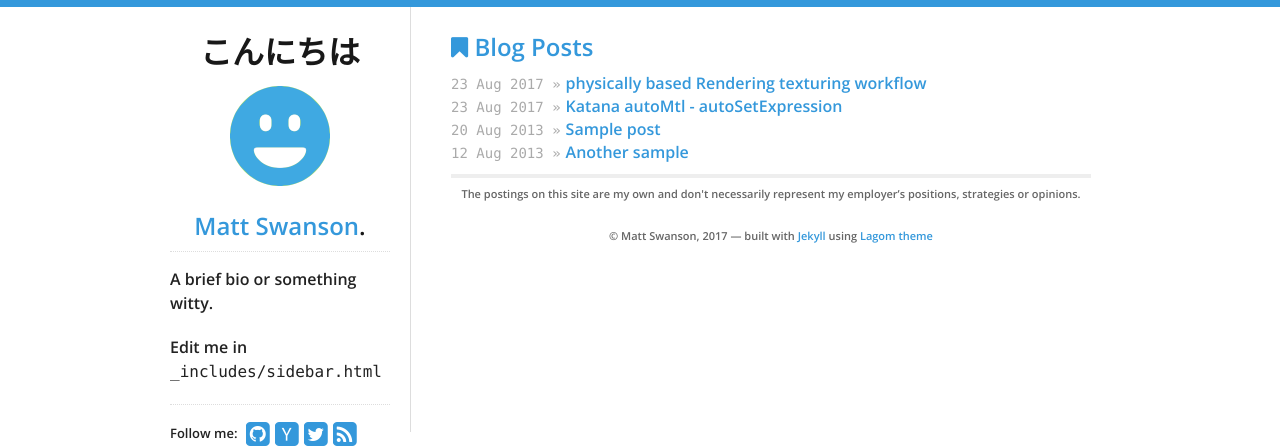
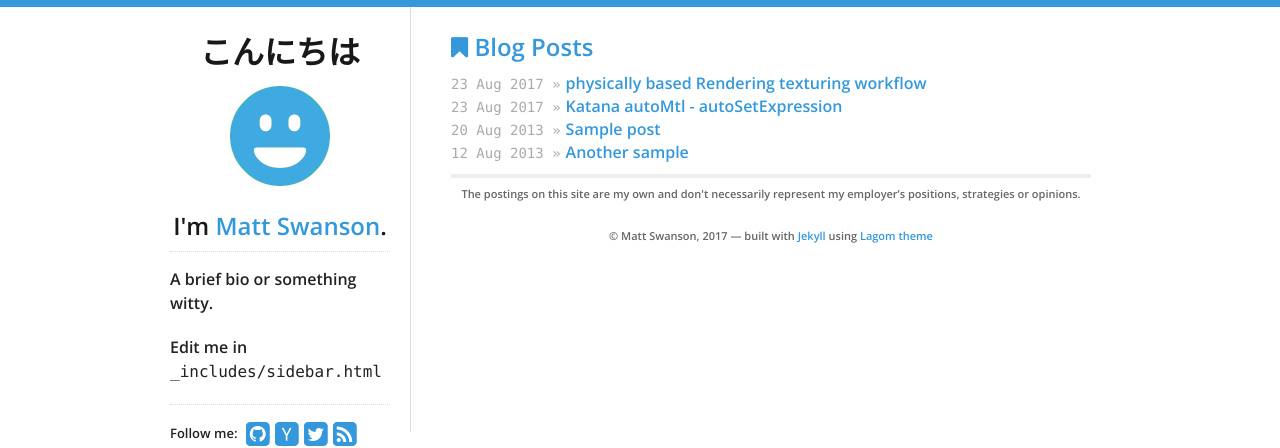
Before and after one commit to yoann01/ktmd, a Jekyll site: the page built from index.html, in a window 1280 px wide. Shown: the top 448 px of the page. Built offline with Jekyll 4.4.1, drawn with Linux system fonts in a browser that asks for light colours; nearby versions of some CDN libraries.

Commit message:
Update sidebar.html

```diff
--- a/_includes/sidebar.html
+++ b/_includes/sidebar.html
@@ -7,7 +7,7 @@
     <img src="/logo.png" id="logo" alt="Blog logo"/>
     {% endif %}
   </a>
-  <h2><a href="/">{{ site.data.theme.name }}</a>.</h2>
+  <h2>I'm <a href="/">{{ site.data.theme.name }}</a>.</h2>
   <div id="bio">
     <p>A brief bio or something witty.</p>
     <p>
```
